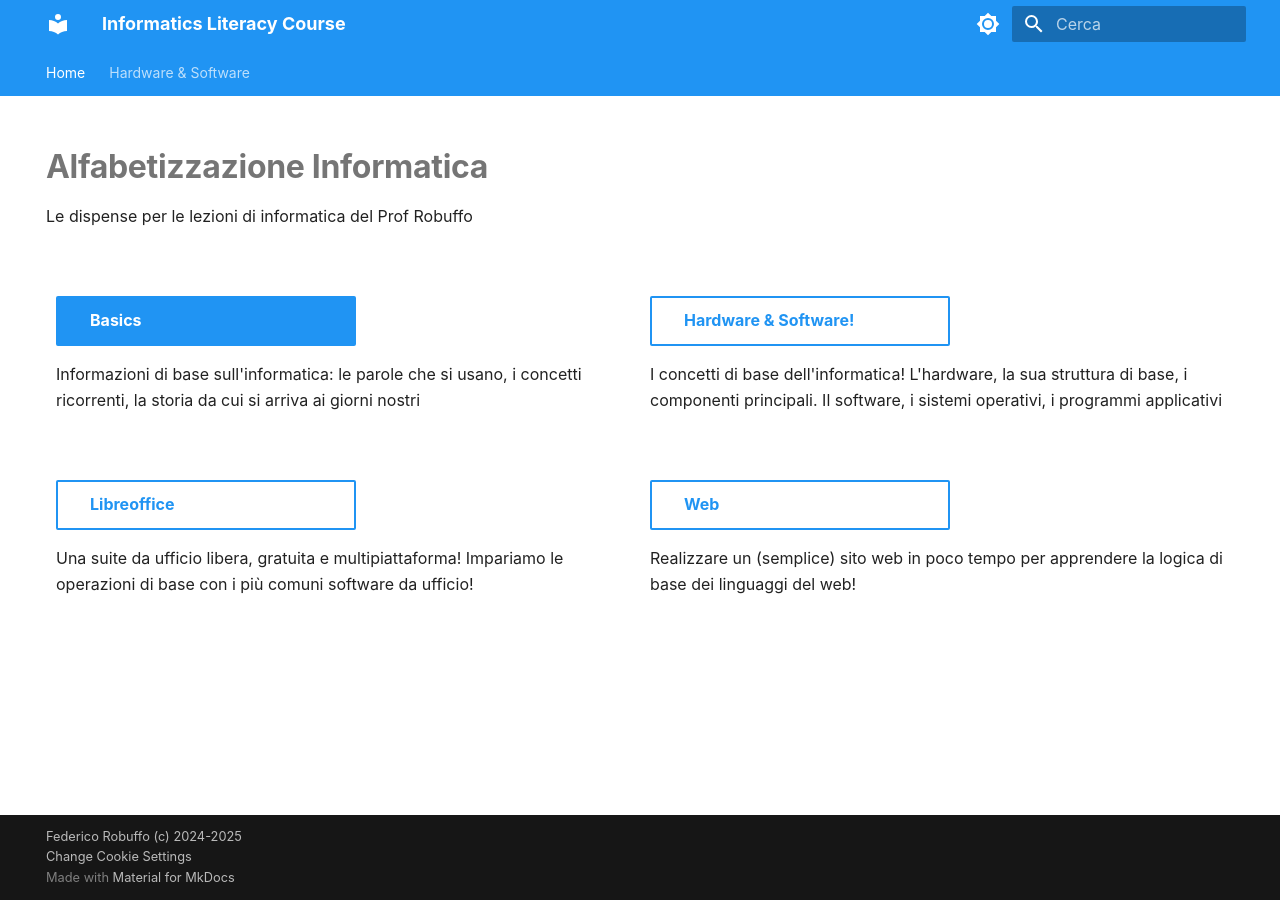
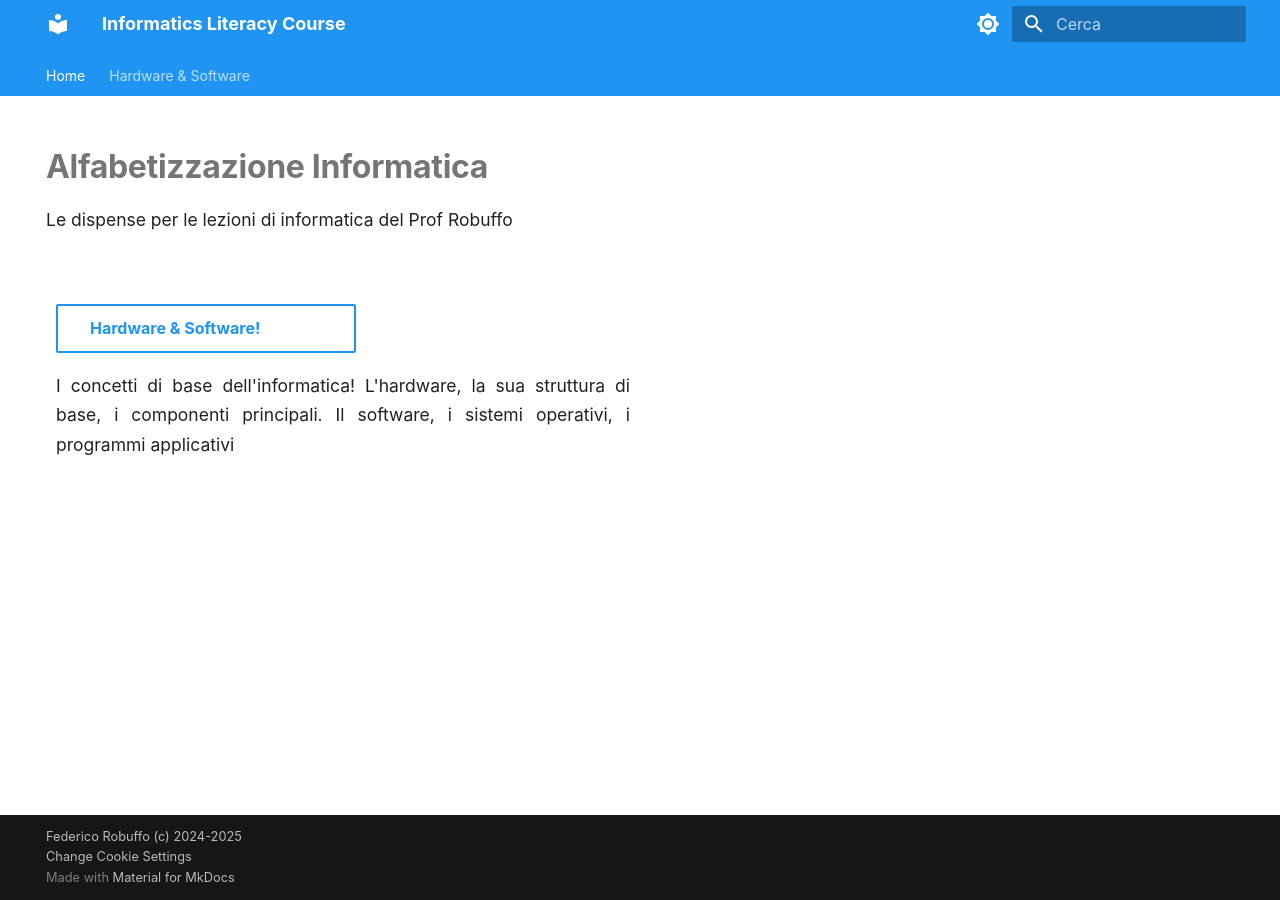
Before and after one commit to Federob/infohandouts, an MkDocs documentation site: the page built from docs/index.md, in a window 1280 px wide. Built offline with MkDocs 1.6.1 and Material for MkDocs 9.7.7, drawn with Linux system fonts in a browser that asks for light colours.

Commit message:
test css

```diff
--- a/docs/index.md
+++ b/docs/index.md
@@ -30,30 +30,9 @@
 <div class="w3-row">
 
 <div class="w3-half" style="padding:0 10px">
-<a href="" class="md-button md-button--primary" style="width:300px">Basics</a>
-<p>Informazioni di base sull'informatica: le parole che si usano, i concetti ricorrenti, la storia da cui si arriva ai giorni nostri</p>
-<br>
-<br>
-</div>
-
-<div class="w3-half" style="padding:0 10px">
 <a href="hwsw/00_intro/" class="md-button" style="width:300px">Hardware & Software!</a>
 <p>I concetti di base dell'informatica! L'hardware, la sua struttura di base, i componenti principali.
 Il software, i sistemi operativi, i programmi applicativi</p>
-<br>
-<br>
-</div>
-
-<div class="w3-half" style="padding:0 10px">
-<a href="" class="md-button" style="width:300px">Libreoffice</a>
-<p>Una suite da ufficio libera, gratuita e multipiattaforma! Impariamo le operazioni di base con i più comuni software da ufficio!</p>
-<br>
-<br>
-</div>
-
-<div class="w3-half" style="padding:0 10px">
-<a href="" class="md-button" style="width:300px">Web</a>
-<p>Realizzare un (semplice) sito web in poco tempo per apprendere la logica di base dei linguaggi del web!</p>
 <br>
 <br>
 </div>
--- /dev/null
+++ b/docs/stylesheets/extra.css
@@ -0,0 +1,64 @@
+p,ul,ol {
+    font-size: 0.875rem !important;
+    line-height: 1.7 !important;
+  }
+
+  p {
+    text-align: justify;
+  }
+
+  code,td {
+    font-size: 0.8rem !important;
+    line-height: 1.6 !important;
+  }
+
+  h1,h2,h3,h4,h5,h6 {
+    font-weight: bold !important;
+  }
+
+  /* title margin and color */
+  h3,h4 {
+    margin-top: 90px !important;
+    margin-bottom: 30px !important;
+  }
+
+  h2 {
+    background-color: rgba(68,138,255,.1) !important;
+    margin-top: 90px !important;
+    margin-bottom: 50px !important;
+  }
+
+  blockquote {
+    background-color: rgba(160,200,240,.1) !important;
+    margin: 50px 0 !important;
+    padding: 10px;
+  }
+
+  /* code blocks */
+  .highlight {
+    margin: 3em 0 !important;
+  }
+
+
+  /* admonitions */
+
+  .admonition {
+    margin: 3em 0 !important;
+    font-size: .9em !important;
+  }
+
+  .note {
+    background-color: rgba(68,138,255,.1) !important;
+  }
+
+  .warning {
+    background-color: rgba(255,145,0,.1) !important;
+  }
+
+  .tip {
+    background-color: rgba(0,191,165,.1) !important;
+  }
+
+  .error , .danger {
+    background-color: rgba(255,23,68,.1) !important;
+  }
```
